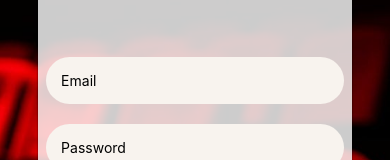
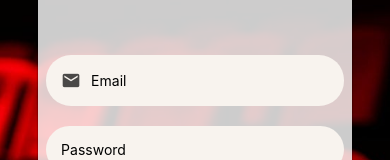
Before and after one commit to CSpiegelhalter/MoviePicker, a React Native app: screen / in a window 390 px wide. Shown: the part 233-393 px from the top of the page. Built offline with nearby package versions, Linux system fonts and the light colour scheme.

Commit message:
Adding style file. Added styling to email icon

```diff
--- a/app/components/InputBox.js
+++ b/app/components/InputBox.js
@@ -1,12 +1,12 @@
 import React from 'react';
-import { View, StyleSheet } from 'react-native-web';
+// import { View, StyleSheet } from 'react-native-web';
 import { MaterialCommunityIcons } from '@expo/vector-icons'
-import { TextInput } from 'react-native';
+import { View, StyleSheet, TextInput } from 'react-native';
 
 function InputBox({ icon, name, setValue, hidden }) {
     return (
         <View style={styles.container}>
-            {icon && <MaterialCommunityIcons name={icon} />}
+            {icon && <MaterialCommunityIcons name={icon} size={20} color='#4A4847' style={styles.icon} />}
             <TextInput style={styles.trxtInput} placeholder={name} onChangeText={(text) => setValue(text)} secureTextEntry={hidden} />
         </View>
     );
@@ -21,8 +21,13 @@ const styles = StyleSheet.create({
         padding: 15,
         marginVertical: 10
     },
+    icon: {
+        marginRight: 10,
+
+    },
     textInput: {
         fontSize: 18,
+        color: '#0c0c0c'
         // fontFamily:
     }
 })
--- a/app/components/Login.js
+++ b/app/components/Login.js
@@ -15,7 +15,7 @@ function Login() {
         <View style={styles.container}>
             <Text>{email}</Text>
             <Text>{password}</Text>
-            <InputBox name={'Email'} setValue={setEmail} hidden={false} />
+            <InputBox name={'Email'} icon='email' setValue={setEmail} hidden={false} />
             <InputBox name={'Password'} setValue={setPassword} hidden={true} />
             {/* <TextInput placeholder='Email' style={styles.input} onChangeText={(text) => setEmail(text)} />
             <TextInput placeholder='Password' secureTextEntry style={styles.input} onChangeText={(text) => setPassword(text)} /> */}
--- /dev/null
+++ b/app/config/style.js
@@ -0,0 +1,5 @@
+import { Platform } from "react-native";
+
+export default {
+    // text
+}
```
